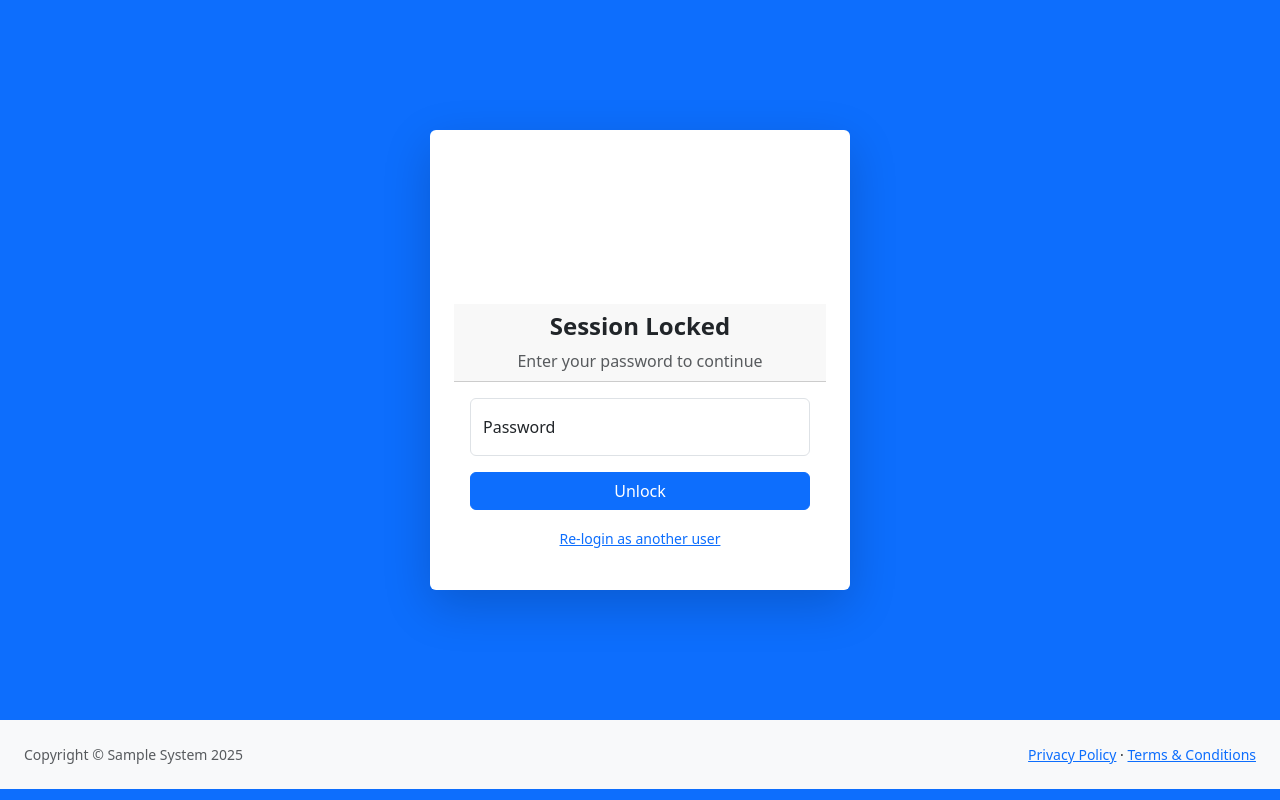
After one commit to bahianfranklin/bootstrap_sample, a PHP site: page /lockscreen.php in a window 1280 px wide. The commit adds this page. Run offline with PHP 8.4, Linux system fonts and the light colour scheme; the visitor is signed in with stand-in values (Sample User, id 1); data that the repository does not hold is empty; some libraries are stand-ins or nearby versions.

Commit message:
with lockscreen

```diff
--- a/INDEX.php
+++ b/INDEX.php
@@ -92,7 +92,7 @@
                         <li><hr class="dropdown-divider" /></li>
                         <li><a class="dropdown-item" href="EDIT_USER_PROFILE.php?id=<?= $user['id'] ?>">Edit Profile</a></li>
                         <li><a class="dropdown-item" href="#!">Settings</a></li>
-                        <li><a class="dropdown-item" href="#!">Activity Log</a></li>
+                        <li><a class="dropdown-item" href="LOCK.PHP">Lock Screen</a></li>
                         <li><hr class="dropdown-divider" /></li>
                         <li><a class="dropdown-item" href="LOGOUT.php">Logout</a></li>
                     </ul>
--- a/LEAVE_APPLICATION.php
+++ b/LEAVE_APPLICATION.php
@@ -270,7 +270,7 @@ if (!$result) {
                                 <option value="">Select</option>
                                 <option value="Vacation Leave" <?= isset($_GET['leave_type']) && $_GET['leave_type'] == "Vacation Leave" ? "selected" : "" ?>>Vacation Leave</option>
                                 <option value="Sick Leave" <?= isset($_GET['leave_type']) && $_GET['leave_type'] == "Sick Leave" ? "selected" : "" ?>>Sick Leave</option>
-                                <option value="Emergency Leave" <?= isset($_GET['leave_type']) && $_GET['leave_type'] == "Emergency Leave" ? "selected" : "" ?>>Emergency Leave</option>
+                                <option value="Mandatory Leave" <?= isset($_GET['leave_type']) && $_GET['leave_type'] == "Madantory Leave" ? "selected" : "" ?>>Mandatory Leave</option>
                             </select>
                         </div>
                         <div class="col-md-3">
@@ -348,7 +348,7 @@ if (!$result) {
                                                 <select class="form-select" name="leave_type" required>
                                                     <option value="Vacation Leave" <?= $row['leave_type'] == "Vacation Leave" ? "selected" : "" ?>>Vacation Leave</option>
                                                     <option value="Sick Leave" <?= $row['leave_type'] == "Sick Leave" ? "selected" : "" ?>>Sick Leave</option>
-                                                    <option value="Emergency Leave" <?= $row['leave_type'] == "Emergency Leave" ? "selected" : "" ?>>Emergency Leave</option>
+                                                    <option value="Mandatory Leave" <?= $row['leave_type'] == "Mandatory Leave" ? "selected" : "" ?>>Mandatory Leave</option>
                                                 </select>
                                             </div>
                                             <div class="mb-2">
@@ -439,7 +439,7 @@ if (!$result) {
                                 <option value="">-- Select --</option>
                                 <option value="Vacation Leave">Vacation Leave</option>
                                 <option value="Sick Leave">Sick Leave</option>
-                                <option value="Emergency Leave">Emergency Leave</option>
+                                <option value="Mandatory Leave">Mandatory Leave</option>
                             </select>
                         </div>
                         <div class="mb-2">
--- /dev/null
+++ b/LOCKSCREEN.PHP
@@ -0,0 +1,146 @@
+<?php
+session_start();
+if (!isset($_SESSION['locked_user_id'])) {
+    header("Location: index.php");
+    exit;
+}
+
+require 'db.php';
+
+$userId = $_SESSION['locked_user_id'];
+// Fetch user info including profile image
+$stmt = $pdo->prepare("SELECT password, username, profile_pic FROM users WHERE id = ?");
+$stmt->execute([$userId]);
+$user = $stmt->fetch();
+
+if ($_SERVER['REQUEST_METHOD'] === 'POST') {
+    $password = $_POST['password'] ?? '';
+    $userId = $_SESSION['locked_user_id'];
+    $stmt = $pdo->prepare("SELECT password, username FROM users WHERE id = ?");
+    $stmt->execute([$userId]);
+    $user = $stmt->fetch();
+
+    if ($user && password_verify($password, $user['password'])) {
+        unset($_SESSION['locked_user_id']);
+        $_SESSION['user_id'] = $userId;
+        header("Location: index.php");
+        exit;
+    } else {
+        $error = "Invalid password. Try again.";
+    }
+}
+?>
+
+<!DOCTYPE html>
+<html lang="en">
+<head>
+    <meta charset="UTF-8">
+    <title>Lock Screen</title>
+    <meta name="viewport" content="width=device-width, initial-scale=1.0">
+
+    <!-- Bootstrap and icons -->
+    <link href="https://cdn.jsdelivr.net/npm/bootstrap@5.3.2/dist/css/bootstrap.min.css" rel="stylesheet">
+    <link href="https://cdn.jsdelivr.net/npm/bootstrap-icons@1.11.1/font/bootstrap-icons.css" rel="stylesheet">
+    <script src="https://use.fontawesome.com/releases/v6.3.0/js/all.js" crossorigin="anonymous"></script>
+
+    <!-- Custom style -->
+    <style>
+        body {
+            background-color: #0d6efd;
+        }
+        .lock-screen-wrapper {
+            min-height: 90vh;
+            display: flex;
+            align-items: center;
+            justify-content: center;
+        }
+        .card {
+            width: 100%;
+            max-width: 420px;
+        }
+        .profile-img {
+            width: 100px;
+            height: 100px;
+            object-fit: cover;
+            border-radius: 50%;
+            margin: 0 auto 15px;
+            display: block;
+            border: 3px solid #fff;
+            box-shadow: 0 0 8px rgba(0,0,0,0.2);
+        }
+    </style>
+</head>
+    <body>
+        <div class="lock-screen-wrapper">
+
+            <div class="card shadow-lg border-0 rounded-lg p-4 text-center">
+                <!-- Show user profile image -->
+                <?php if (!empty($user['profile_pic'])): ?>
+                    <img src="uploads/<?= htmlspecialchars($user['profile_pic']) ?>" alt="User Profile Picture" class="profile-img" />
+                <?php else: ?>
+                    <!-- fallback icon if no image -->
+                    <i class="bi bi-person-circle" style="font-size: 100px; color: white;"></i>
+                <?php endif; ?>
+
+                <div class="card-header text-center">
+                    <h4 class="fw-bold">Session Locked</h4>
+                    <p class="text-muted mb-0">Enter your password to continue</p>
+                </div>
+                <div class="card-body">
+                    <?php if (isset($error)): ?>
+                        <div class="alert alert-danger"><?= htmlspecialchars($error) ?></div>
+                    <?php endif; ?>
+
+                    <form method="post">
+                        <div class="form-floating mb-3">
+                            <input class="form-control" id="inputPassword" name="password" type="password" placeholder="Password" required />
+                            <label for="inputPassword">Password</label>
+                        </div>
+                        <div class="d-grid">
+                            <button type="submit" class="btn btn-primary">Unlock</button>
+                        </div>
+                    </form>
+                    <div class="mt-3 text-center">
+                        <a href="relogin.php" class="small">Re-login as another user</a>
+                    <script>
+                        function relogin() {
+                            // Replace current history so Back button won't go back to lock screen
+                            window.location.replace('relogin.php');
+                        }
+                    </script>
+
+                    </div>
+
+                </div>
+            </div>
+        </div>
+
+        <!-- Footer -->
+        <div id="layoutAuthentication_footer">
+            <footer class="py-4 bg-light mt-auto">
+                <div class="container-fluid px-4">
+                    <div class="d-flex align-items-center justify-content-between small">
+                        <div class="text-muted">Copyright &copy; Sample System 2025</div>
+                        <div>
+                            <a href="#">Privacy Policy</a>
+                            &middot;
+                            <a href="#">Terms &amp; Conditions</a>
+                        </div>
+                    </div>
+                </div>
+            </footer>
+        </div>
+        <script src="https://cdn.jsdelivr.net/npm/bootstrap@5.3.2/dist/js/bootstrap.bundle.min.js"></script>
+        <script>
+            function goToLogin() {
+                window.location.replace("logout.php");
+            }
+
+            // Optional: prevent back button behavior
+            history.pushState(null, null, location.href);
+            window.onpopstate = function () {
+                history.go(1);
+            };
+        </script>
+    </body>
+</html>
```
Also changed, not shown: LOCK.PHP (added, +11 -0 lines), RELOGIN.php (added, +15 -0 lines).
